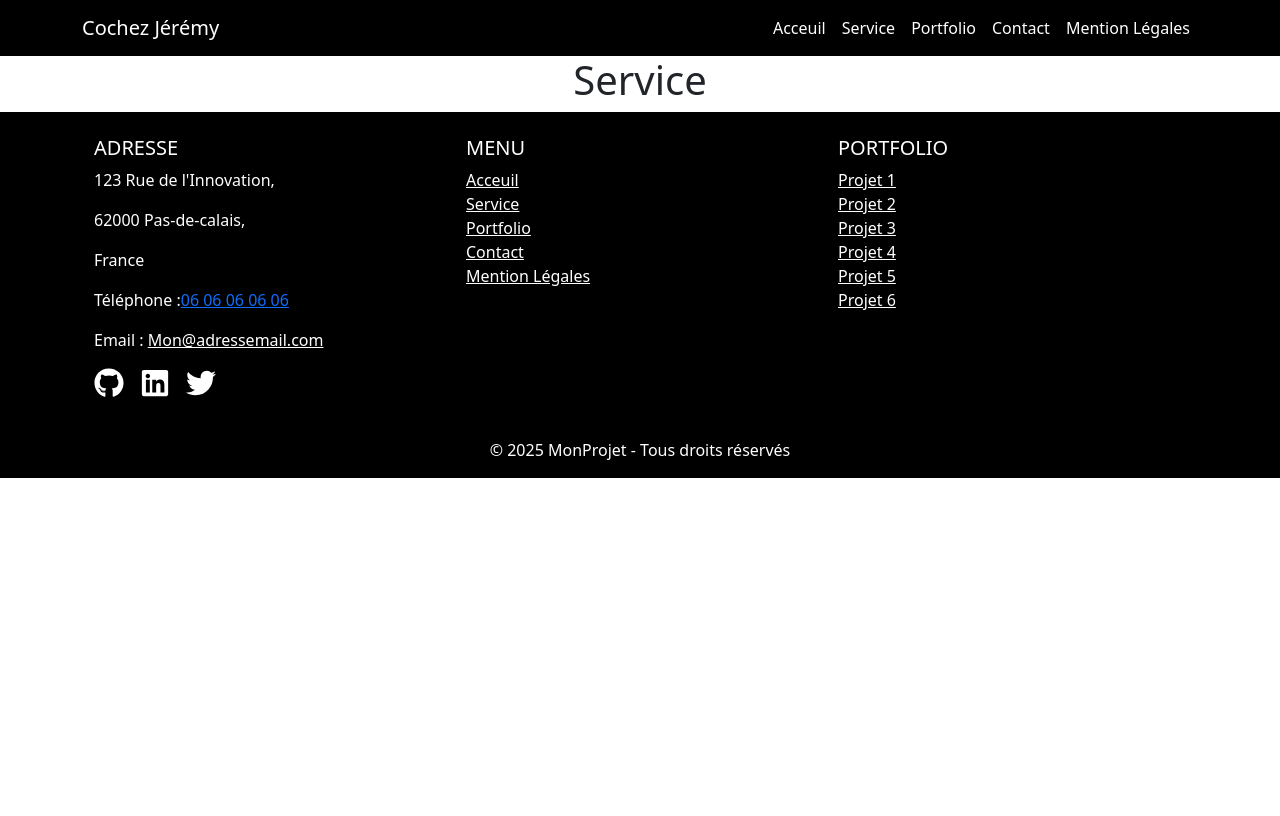
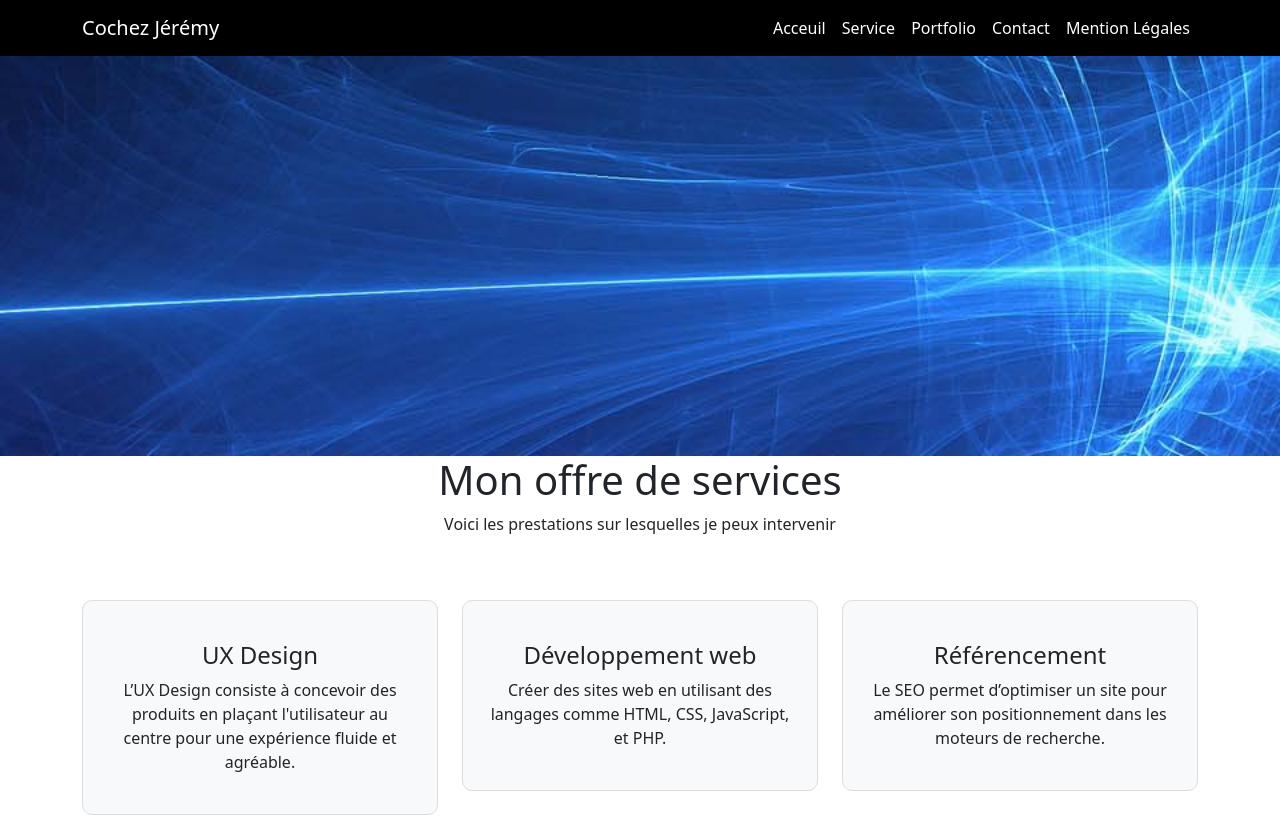
Before and after one commit to Jeremy-c62/projet-react, a React (Create React App) app: page /Service in a window 1280 px wide. Shown: the top 816 px of the page. Built offline with nearby package versions, Linux system fonts and the light colour scheme.

Commit message:
Pages de service

```diff
--- /dev/null
+++ b/src/asset/styles/Service.css
@@ -0,0 +1,50 @@
+/* Styles pour la section avec l'image en arrière-plan */
+.services-banner {
+    background-size: cover;
+    background-position: center;
+    background-repeat: no-repeat;
+    height: 400px;
+    display: flex;
+    justify-content: center;
+    align-items: center;
+  }
+
+  .services-banner .text-center {
+    background: rgba(0, 0, 0, 0.5); /* Fond semi-transparent */
+    padding: 20px; /* Ajout de padding */
+    border-radius: 10px; /* Bordures arrondies */
+  }
+
+  .services-banner h1 {
+    font-size: 3rem;
+    margin-bottom: 1rem;
+    color: #fff;
+  }
+
+  .services-banner p {
+    font-size: 1.2rem;
+    color: #fff;
+  }
+
+  /* Styles pour les cartes de services */
+  .service-card {
+    padding: 1.5rem;
+    border: 1px solid #ddd;
+    border-radius: 10px;
+    background-color: #f8f9fa; /* Fond clair pour les cartes */
+    transition: transform 0.3s ease;
+  }
+
+  .service-card:hover {
+    transform: translateY(-5px); /* Légère élévation au survol */
+  }
+
+  .service-card i {
+    font-size: 3rem;
+    color: #007bff;
+  }
+
+  .service-card h3 {
+    margin-top: 1rem;
+    font-size: 1.5rem;
+  }
--- a/src/pages/Service.js
+++ b/src/pages/Service.js
@@ -1,11 +1,71 @@
-import React from 'react';
+import React from "react";
+import "bootstrap/dist/css/bootstrap.min.css";
+import backgroundImage from "../asset/images/banner.jpg";
+import "../asset/styles/Service.css";
 
-function Service() {
+const Services = () => {
     return (
-        <div className="container">
-            <h1 className="text-center">Service</h1>
+        <>
+            {/* Section avec l'image en arrière-plan */}
+            <section
+                className="services-banner"
+                style={{
+                    backgroundImage: `url(${backgroundImage})`, // Gérer le background-image avec JS
+                }}
+            >
 
-        </div>
+            </section>
+            {/* Centrer le contenu dans la bannière */}
+            <div className="text-center">
+                <h1>Mon offre de services</h1>
+                <p>Voici les prestations sur lesquelles je peux intervenir</p>
+            </div>
+
+
+            {/* Section avec les cartes de services */}
+            <section className="services-section py-5">
+                <div className="container">
+                    <div className="row">
+                        {/* UX Design */}
+                        <div className="col-lg-4 col-md-6 mb-4">
+                            <div className="service-card text-center">
+                                <i className="bi bi-pencil"></i>
+                                <h3>UX Design</h3>
+                                <p>
+                                    L’UX Design consiste à concevoir des produits en plaçant
+                                    l'utilisateur au centre pour une expérience fluide et agréable.
+                                </p>
+                            </div>
+                        </div>
+
+                        {/* Développement web */}
+                        <div className="col-lg-4 col-md-6 mb-4">
+                            <div className="service-card text-center">
+                                <i className="bi bi-code-slash"></i>
+                                <h3>Développement web</h3>
+                                <p>
+                                    Créer des sites web en utilisant des langages comme HTML, CSS,
+                                    JavaScript, et PHP.
+                                </p>
+                            </div>
+                        </div>
+
+                        {/* Référencement */}
+                        <div className="col-lg-4 col-md-6 mb-4">
+                            <div className="service-card text-center">
+                                <i className="bi bi-search"></i>
+                                <h3>Référencement</h3>
+                                <p>
+                                    Le SEO permet d’optimiser un site pour améliorer son
+                                    positionnement dans les moteurs de recherche.
+                                </p>
+                            </div>
+                        </div>
+                    </div>
+                </div>
+            </section>
+        </>
     );
-}
-export default Service;
+};
+
+export default Services;
```
